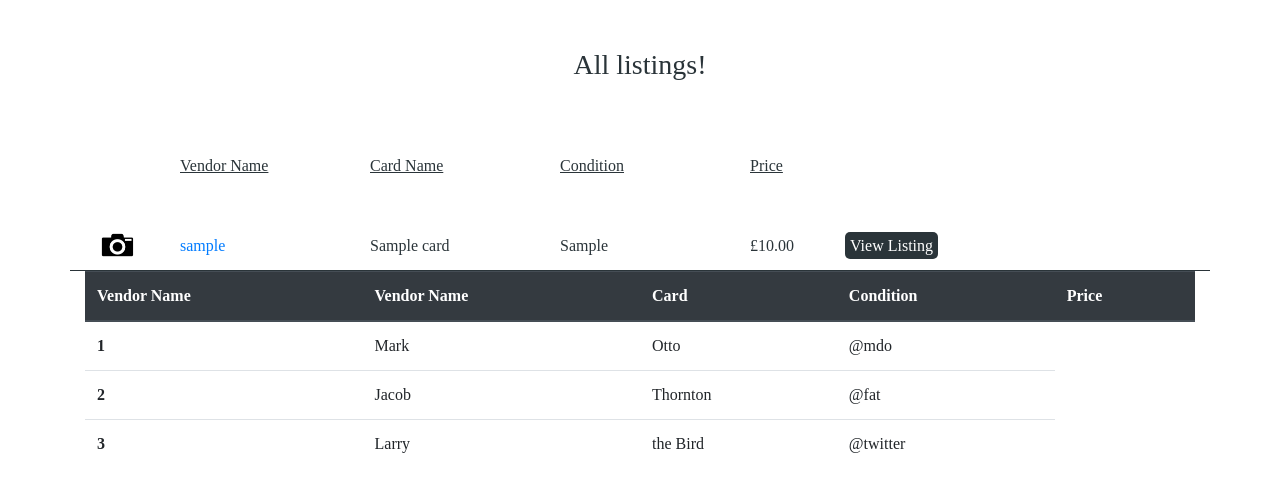
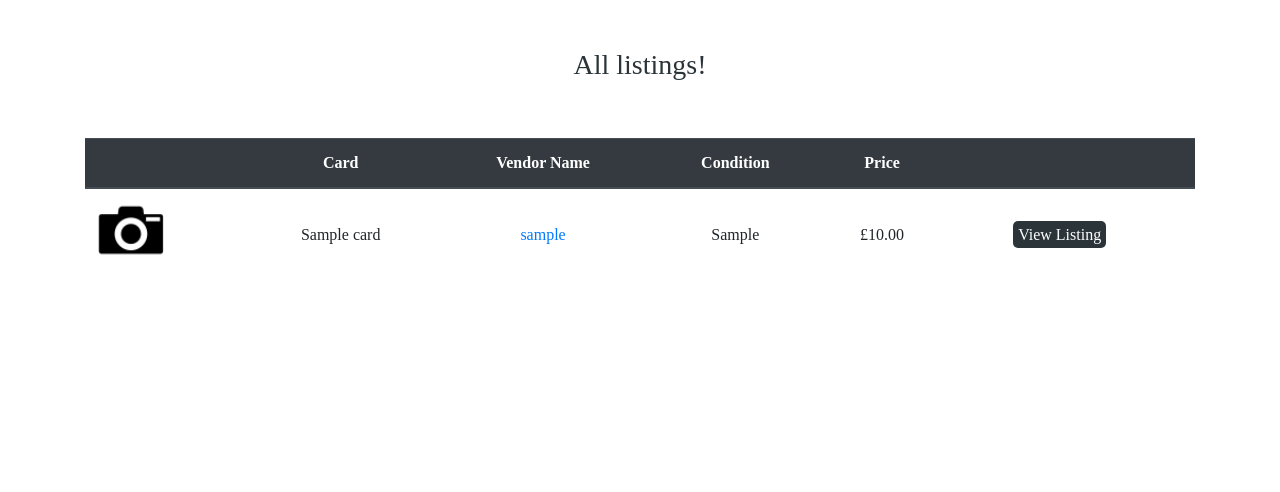
Before and after one commit to DanielJMaia/magic-market-project, a Django app: page /home/cards/ in a window 1280 px wide. Shown: the part 56-548 px from the top of the page. Run offline with Django 3.2, Linux system fonts and the light colour scheme; tables that the repository leaves empty hold one stand-in row (values such as "Sample post"); grey boxes marked "Sample" are stand-in pictures; some libraries are stand-ins or nearby versions.

Commit message:
changed card list to bootstrap table

```diff
--- a/cards/templates/cards.html
+++ b/cards/templates/cards.html
@@ -9,43 +9,41 @@
 		</div>
 	</div>
 	<!--End of page header-->
-<!--Table header-->
-	<div class="row pb-3 pt-3 hidden-when-small">
-		<div class="col-1"></div>
-		<div class="col-2">
-			<p><u>Vendor Name</u></p>
-		</div>
-		<div class="col-2">
-			<p><u>Card Name</u></p>
-		</div>
-		<div class="col-2 hidden-when-small">
-			<p><u>Condition</u></p>
-		</div>
-		<div class="col-1 hidden-when-small">
-			<p><u>Price</u></p>
-		</div>
-	</div>
-<!--End of table header-->
 
-<!--List of cards-->
+		<!--Experimental Bootstrap Table-->
+		<table class="table table-hover">
+			<thead class="thead-dark pb-2 center">
+				<tr>
+					<th scope="col"></th>
+                    <th scope="col">Card</th>
+					<th scope="col">Vendor Name</th>
+					<th scope="col">Condition</th>
+					<th scope="col">Price</th>
+                    <th scope="col"></th>
+                    {% if user.is_authenticated %}
+                    <th scope="col"></th>
+                    {% endif %}
+				</tr>
+			</thead>
+			<tbody>
 				{% for card in cards %}
-	<div class="row pb-1 pt-4 cardlist-row">
-		<div class="center col-1" onmouseenter="imageToggleShow({{ card.id }})" onmouseleave="imageToggleHide({{ card.id }})">
+				<tr class="center">
+					<td>
+						<div onmouseenter="imageToggleShow({{ card.id }})" onmouseleave="imageToggleHide({{ card.id }})">
 							<img class="camera-icon" src="{% static 'img/camera_icon.png' %}" alt="Camera Icon">
 		                </div>
 						{% if card.image %}
 							<img class="card-image-hidden" id="{{card.id}}" src="/media/{{ card.image }}">
                         {% endif %}
-			<div class="col-2"><a href="{% url 'view_profile' card.user.id %}">{{ card.user.username }}</a>
-			</div>
-			<div class="col-2">{{ card.card_title }}</div>
-			<div class="col-2 hidden-when-small">{{ card.card_condition }}</div>
-			<div class="col-1 hidden-when-small">£{{ card.card_price }}</div>
-			<div class="col-2">
-                <a href="{% url 'card_detail' card.id %}" class="button-effect nobreak">View Listing</a>
-			</div>
+                    </td>
+					<td>{{ card.card_title }}</td>
+					<td><a href="{% url 'view_profile' card.user.id %}">{{ card.user.username }}</a></td>
+                    <td>{{ card.card_condition }}</td>
+					<td>£{{ card.card_price }}</td>
+                    <td><a href="{% url 'card_detail' card.id %}" class="button-effect nobreak">View Listing</a></td>
                     {% if user.is_authenticated %}
-			<div class="col-2 negative-top">
+                    <td>
+                    <div>
 				        <form method="post" action="{% url 'add_to_cart' card.id %}">
 					    {% csrf_token %}
 					        <div class="input-group">
@@ -56,41 +54,10 @@
 					        </div>
 				        </form>
 			        </div>
+                    </td>
                     {% endif %}
-	</div>
+				</tr>
 				{% endfor %}
-<!--End of list of cards-->
-
-<!--Experimental Bootstrap Table-->
-<table class="table">
-  <thead class="thead-dark">
-    <tr>
-    <th scope="col">Vendor Name</th>
-    <th scope="col">Vendor Name</th>
-    <th scope="col">Card</th>
-    <th scope="col">Condition</th>
-    <th scope="col">Price</th>
-    </tr>
-  </thead>
-  <tbody>
-    <tr>
-      <th scope="row">1</th>
-      <td>Mark</td>
-      <td>Otto</td>
-      <td>@mdo</td>
-    </tr>
-    <tr>
-      <th scope="row">2</th>
-      <td>Jacob</td>
-      <td>Thornton</td>
-      <td>@fat</td>
-    </tr>
-    <tr>
-      <th scope="row">3</th>
-      <td>Larry</td>
-      <td>the Bird</td>
-      <td>@twitter</td>
-    </tr>
 			</tbody>
 		</table>
 
--- a/static/css/custom.css
+++ b/static/css/custom.css
@@ -15,7 +15,9 @@ a:hover{
     text-decoration: none;
 }
 
-
+.table td{
+    vertical-align: middle;
+}
 /*End of Document classes*/
 
 /*Utility Classes*/
@@ -95,13 +97,9 @@ a:hover{
     position: absolute;
     display: none;
     z-index: 1;
-    margin-top: 40px;
 }
 .camera-icon{
-    width: 50%;
-    height: auto;
-    position: relative;
-    bottom: 5px;
+    display: none;
 }
 
 #show-image{
@@ -125,6 +123,7 @@ a:hover{
 
 /* Extra Small Devices, Phones */
 @media only screen and (min-width : 480px) {
+
 }
 
 /* Small Devices, Tablets */
@@ -132,10 +131,21 @@ a:hover{
     .hidden-when-small{
         display: flex;
     }
+
+    .camera-icon{
+    width: 65%;
+    height: auto;
+    position: relative;
+    bottom: 5px;
+    display: block;
+    }
 }
 
 /* Medium Devices, Desktops */
 @media only screen and (min-width : 992px) {
+   .camera-icon{
+        width: 50%;
+   }
 
 }
 
```
Also changed, not shown: media/img/Tribal_Flames.jpg (added). Lines whose indentation alone changed are shown as unchanged.
